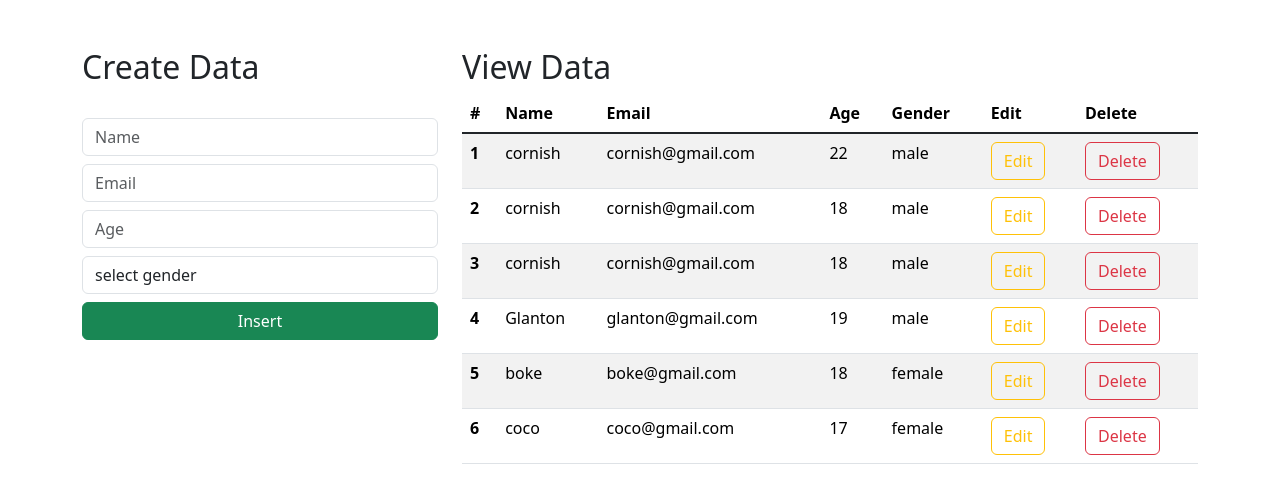
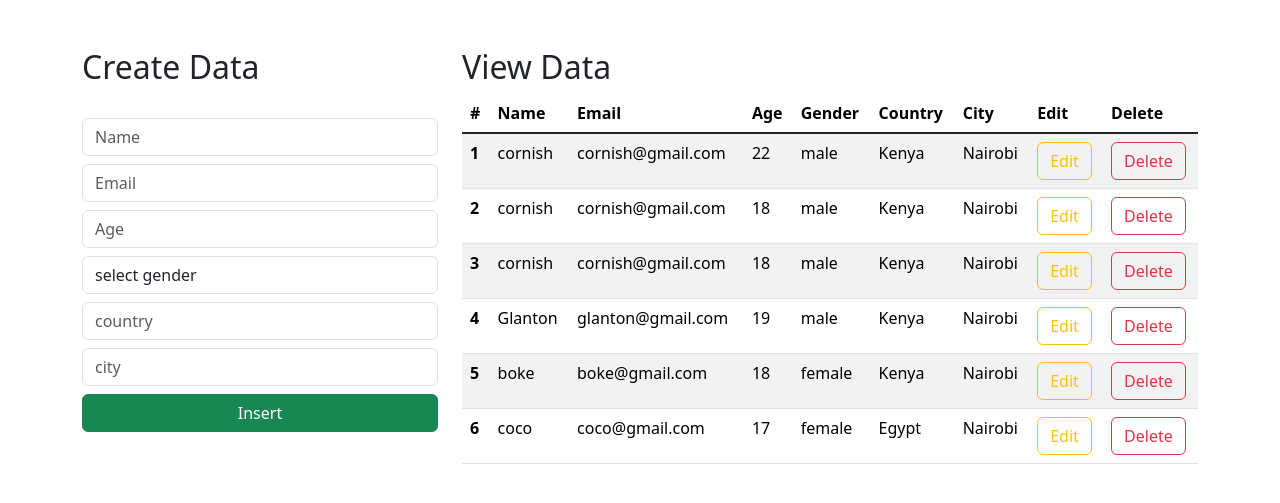
Before and after one commit to ivytrizercarmenmose/modules-, a Django app: page / in a window 1280 px wide. Shown: the part 16-519 px from the top of the page. Run offline with Django 4.2, Linux system fonts and the light colour scheme; data comes from the database, SQL or seed files in the repository; both versions use the stored data as it was after the commit.

Commit message:
added fields

```diff
--- a/djangocrudCARMEN3/models.py
+++ b/djangocrudCARMEN3/models.py
@@ -6,6 +6,8 @@ class Student(models.Model):
     email = models.EmailField()
     age = models.IntegerField()
     gender = models.CharField(max_length=50, blank=False, null=False)
+    country = models.CharField(max_length=50, default='Kenya')
+    city = models.CharField(max_length=50, default='Nairobi')
 
 
 def __str__(self):
--- a/djangocrudCARMEN3/views.py
+++ b/djangocrudCARMEN3/views.py
@@ -28,8 +28,8 @@ def insertData(request):
         email = request.POST.get('email')
         age = request.POST.get('age')
         gender = request.POST.get('gender')
-
-        query = Student(name=name, email=email, age=age, gender=gender)
+        country = request.POST.get('country')
+        query = Student(name=name, email=email, age=age, gender=gender, country=country,city=city)
         query.save()
         return redirect("/")
 
--- a/templates/index.html
+++ b/templates/index.html
@@ -47,6 +47,20 @@
                         </select>
                     </div>
 
+
+                    <div class="form-group">
+                        <input type="text" class="form-control  mt-2" placeholder="country" name="country" required>
+
+                    </div>
+
+                    <div class="form-group">
+                        <input type="text" class="form-control  mt-2" placeholder="city" name="city" required>
+
+                    </div>
+
+
+
+
                     <div class="d-grid gap-2">
 
                         <button class="btn btn-success mt-2" type="submit">Insert</button>
@@ -62,10 +76,12 @@
                     <thead>
                       <tr>
                           <th scope="col">#</th>
-                        <th scope="col">Name</th>
+                          <th scope="col">Name
                           <th scope="col">Email</th>
                           <th scope="col">Age</th>
                           <th scope="col">Gender</th>
+                          <th scope="col">Country</th>
+                          <th scope="col">City</th>
                           <th scope="col">Edit</th>
                           <th scope="col">Delete</th>
 
@@ -80,6 +96,8 @@
                           <td>{{d.email}}</td>
                           <td>{{d.age}}</td>
                           <td>{{d.gender}}</td>
+                          <td>{{d.country}}</td>
+                          <td>{{d.city}}</td>
                         <td><a href="/update/{{d.id}}" type="button" class="btn btn-outline-warning">Edit</a></td>
                         <td><a href="/delete/{{d.id}}" type="button" class="btn btn-outline-danger">Delete</a></td>
                       </tr>
```
Also changed, not shown: db.sqlite3, djangocrudCARMEN3/migrations/0002_student_country.py (added), djangocrudCARMEN3/migrations/0003_student_city.py (added). Lines whose indentation alone changed are shown as unchanged.
